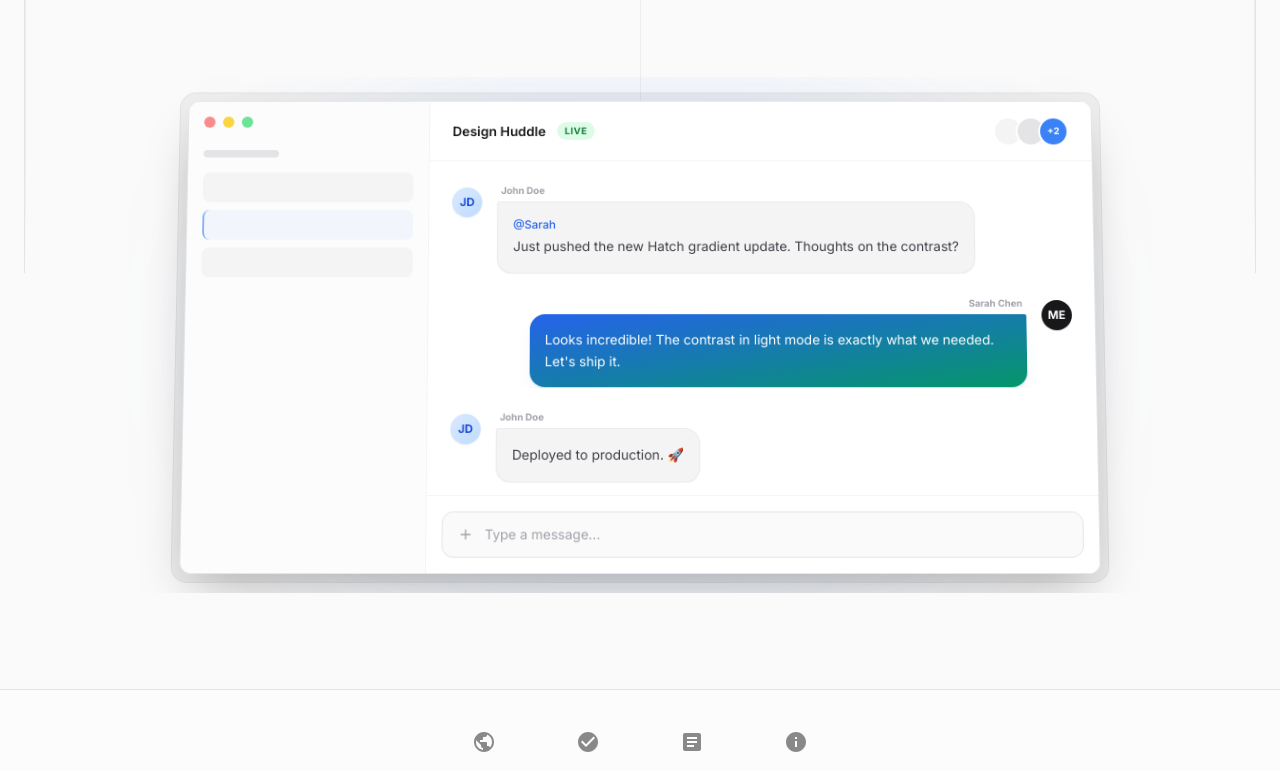
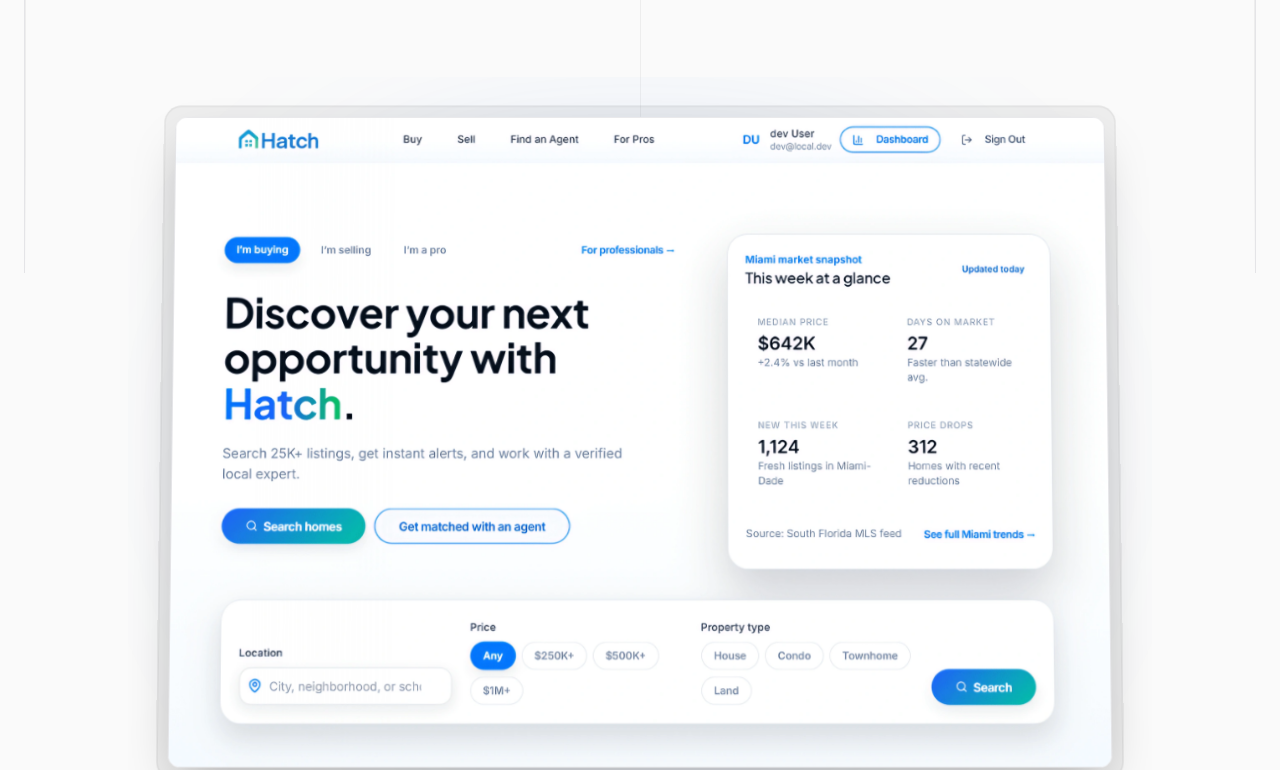
Before and after one commit to Hatch-Technologies-Group/Hatch-landing-page, a plain HTML site: page index.html in a window 1280 px wide. Shown: the part 527-1297 px from the top of the page. Drawn offline with nearby package versions, Linux system fonts and the light colour scheme.

Commit message:
feat: Replace hero interface mockup with actual product images

```diff
--- a/index.html
+++ b/index.html
@@ -102,74 +102,13 @@
 
         <!-- Hero Interface -->
         <div class="mt-20 max-w-5xl mx-auto px-4 md:px-6 perspective-2000 hero-interface-container animate-intro delay-500">
-             <div class="relative w-full rounded-2xl bg-zinc-900/5 dark:bg-white/5 p-2 ring-1 ring-zinc-900/10 dark:ring-white/10 hero-interface backdrop-blur-sm">
+             <div class="relative w-full rounded-2xl bg-zinc-900/5 dark:bg-white/5 p-2.5 ring-[1.5px] ring-zinc-900/10 dark:ring-white/10 hero-interface">
                  <div class="absolute top-1/2 left-1/2 -translate-x-1/2 -translate-y-1/2 w-3/4 h-3/4 bg-blue-500/20 dark:bg-emerald-500/20 blur-[100px] -z-10 rounded-full"></div>
-                 <div class="w-full bg-white dark:bg-[#0A0A0A] rounded-xl shadow-2xl overflow-hidden border border-zinc-200 dark:border-white/10 flex flex-col md:flex-row h-[400px] md:h-[500px]">
-                     <!-- Sidebar -->
-                     <div class="hidden md:flex w-64 border-r border-zinc-100 dark:border-white/5 flex-col p-4 bg-zinc-50/50 dark:bg-zinc-900/30">
-                         <div class="flex gap-2 mb-6">
-                            <div class="w-3 h-3 rounded-full bg-red-400/80"></div>
-                            <div class="w-3 h-3 rounded-full bg-yellow-400/80"></div>
-                            <div class="w-3 h-3 rounded-full bg-green-400/80"></div>
-                        </div>
-                        <div class="space-y-4">
-                            <div class="h-2 w-20 bg-zinc-200 dark:bg-zinc-800 rounded mb-4"></div>
-                            <div class="flex flex-col gap-2 opacity-60">
-                                <div class="h-8 w-full bg-zinc-200/50 dark:bg-white/5 rounded-lg"></div>
-                                <div class="h-8 w-full bg-blue-100/50 dark:bg-blue-500/10 rounded-lg border-l-2 border-blue-500"></div>
-                                <div class="h-8 w-full bg-zinc-200/50 dark:bg-white/5 rounded-lg"></div>
-                            </div>
-                        </div>
-                     </div>
-                     <!-- Chat -->
-                     <div class="flex-1 flex flex-col bg-white dark:bg-zinc-950">
-                        <div class="h-16 border-b border-zinc-100 dark:border-white/5 flex items-center justify-between px-6 bg-white/50 dark:bg-zinc-900/50 backdrop-blur-md">
-                            <div class="flex items-center gap-3">
-                                <span class="text-sm font-semibold text-zinc-900 dark:text-white">Design Huddle</span>
-                                <span class="px-2 py-0.5 rounded-full bg-green-100 text-green-700 dark:bg-green-500/10 dark:text-green-400 text-[10px] font-bold uppercase tracking-wider">Live</span>
-                            </div>
-                            <div class="flex -space-x-2">
-                                <div class="w-8 h-8 rounded-full border-2 border-white dark:border-zinc-900 bg-zinc-100 dark:bg-zinc-800"></div>
-                                <div class="w-8 h-8 rounded-full border-2 border-white dark:border-zinc-900 bg-zinc-200 dark:bg-zinc-700"></div>
-                                <div class="w-8 h-8 rounded-full border-2 border-white dark:border-zinc-900 bg-blue-500 text-white flex items-center justify-center text-[10px] font-bold">+2</div>
-                            </div>
-                        </div>
-                        <div class="flex-1 p-6 space-y-6 overflow-hidden relative">
-                            <div class="flex items-start gap-4 animate-intro delay-300">
-                                <div class="w-8 h-8 rounded-full bg-gradient-to-br from-blue-100 to-blue-200 dark:from-blue-900 dark:to-blue-800 flex items-center justify-center text-xs font-bold text-blue-700 dark:text-blue-300 mt-1 shadow-sm">JD</div>
-                                <div class="flex flex-col gap-1 max-w-[80%]">
-                                    <span class="text-[10px] font-bold text-zinc-400 ml-1">John Doe</span>
-                                    <div class="bg-zinc-100 dark:bg-zinc-900 p-4 rounded-2xl rounded-tl-sm text-sm text-zinc-700 dark:text-zinc-300 shadow-sm border border-zinc-200/50 dark:border-white/5 leading-relaxed">
-                                        <span class="block text-xs text-blue-600 dark:text-blue-400 font-medium mb-1">@Sarah</span> Just pushed the new Hatch gradient update. Thoughts on the contrast?
-                                    </div>
-                                </div>
-                            </div>
-                            <div class="flex items-start gap-4 flex-row-reverse animate-intro delay-500">
-                                <div class="w-8 h-8 rounded-full bg-zinc-900 dark:bg-white flex items-center justify-center text-xs font-bold text-white dark:text-black mt-1 shadow-sm">ME</div>
-                                <div class="flex flex-col gap-1 items-end max-w-[80%]">
-                                     <span class="text-[10px] font-bold text-zinc-400 mr-1">Sarah Chen</span>
-                                    <div class="bg-gradient-to-br from-blue-600 to-emerald-600 text-white p-4 rounded-2xl rounded-tr-sm text-sm shadow-lg shadow-blue-500/10 leading-relaxed">
-                                        Looks incredible! The contrast in light mode is exactly what we needed. Let's ship it.
-                                    </div>
-                                </div>
-                            </div>
-                            <div class="flex items-start gap-4 animate-intro delay-700">
-                                <div class="w-8 h-8 rounded-full bg-gradient-to-br from-blue-100 to-blue-200 dark:from-blue-900 dark:to-blue-800 flex items-center justify-center text-xs font-bold text-blue-700 dark:text-blue-300 mt-1 shadow-sm">JD</div>
-                                <div class="flex flex-col gap-1 max-w-[80%]">
-                                    <span class="text-[10px] font-bold text-zinc-400 ml-1">John Doe</span>
-                                    <div class="bg-zinc-100 dark:bg-zinc-900 p-4 rounded-2xl rounded-tl-sm text-sm text-zinc-700 dark:text-zinc-300 shadow-sm border border-zinc-200/50 dark:border-white/5 leading-relaxed">
-                                       Deployed to production. 🚀
-                                    </div>
-                                </div>
-                            </div>
-                        </div>
-                        <div class="p-4 border-t border-zinc-100 dark:border-white/5 bg-white dark:bg-zinc-950">
-                            <div class="h-12 w-full bg-zinc-50 dark:bg-zinc-900/50 rounded-xl border border-zinc-200 dark:border-white/10 flex items-center px-4 transition-all focus-within:ring-2 focus-within:ring-blue-500/20 focus-within:border-blue-500/50">
-                                <i data-lucide="plus" class="w-4 h-4 text-zinc-400 mr-3"></i>
-                                <span class="text-zinc-400 dark:text-zinc-600 text-sm">Type a message...</span>
-                            </div>
-                        </div>
-                     </div>
+                 <div class="w-full bg-white dark:bg-[#0A0A0A] rounded-xl shadow-2xl overflow-hidden border-[1.5px] border-zinc-200 dark:border-white/10">
+                     <!-- Light Theme Image -->
+                     <img src="assets/2.webp" alt="Hatch Interface - Light Theme" class="w-full h-auto object-cover block dark:hidden" loading="eager" decoding="sync">
+                     <!-- Dark Theme Image -->
+                     <img src="assets/1.webp" alt="Hatch Interface - Dark Theme" class="w-full h-auto object-cover hidden dark:block" loading="eager" decoding="sync">
                  </div>
              </div>
         </div>
--- a/styles.css
+++ b/styles.css
@@ -134,8 +134,12 @@ body {
 
 .perspective-2000 { perspective: 2000px; }
 .hero-interface {
-    transform: rotateX(5deg) scale(0.95);
+    transform: rotateX(3deg) scale(0.98);
     transition: transform 0.6s cubic-bezier(0.2, 0.8, 0.2, 1);
+    transform-style: preserve-3d;
+}
+.hero-interface-container {
+    padding: 20px;
 }
 .hero-interface-container:hover .hero-interface {
     transform: rotateX(0deg) scale(1);
```
